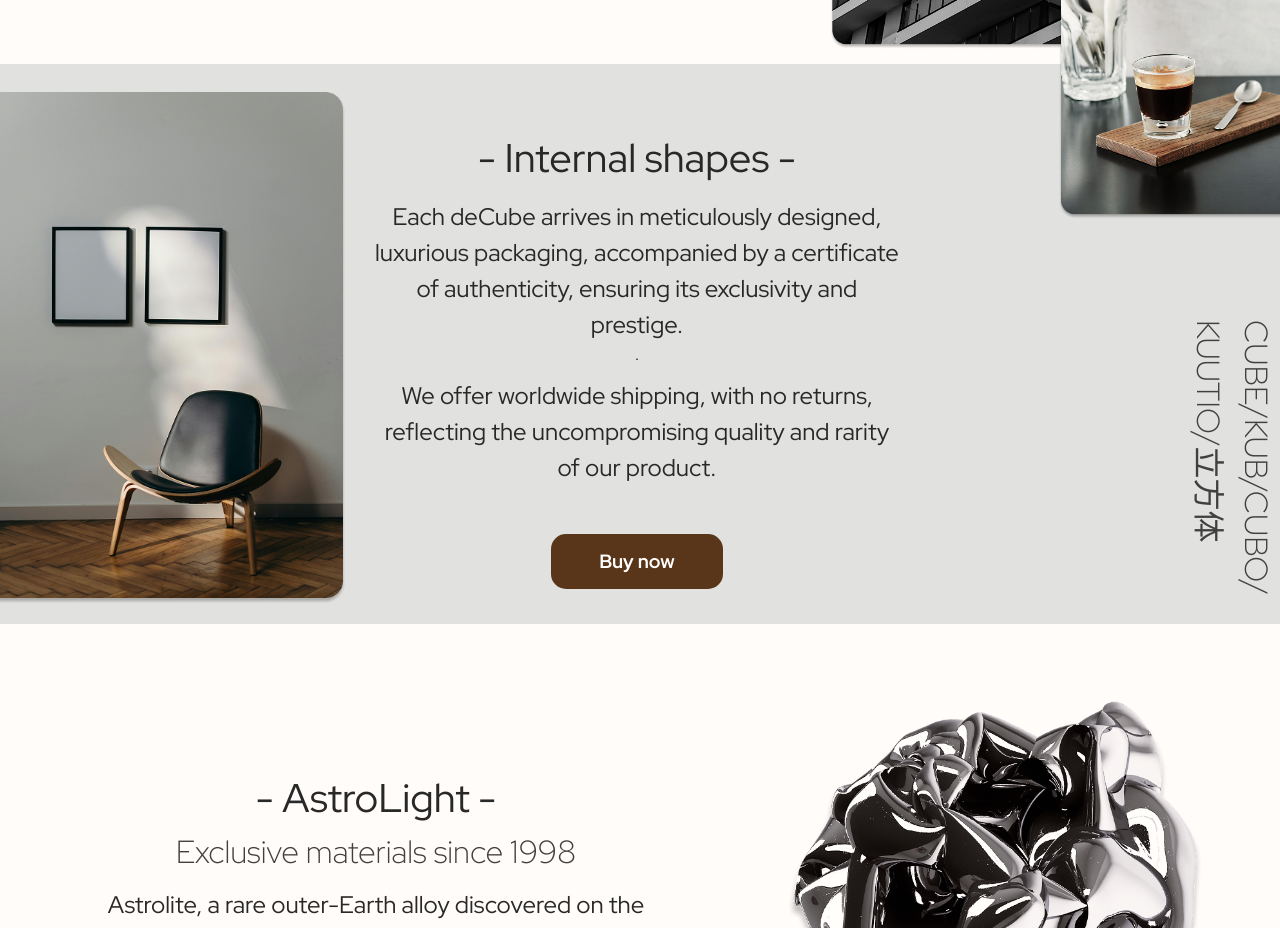
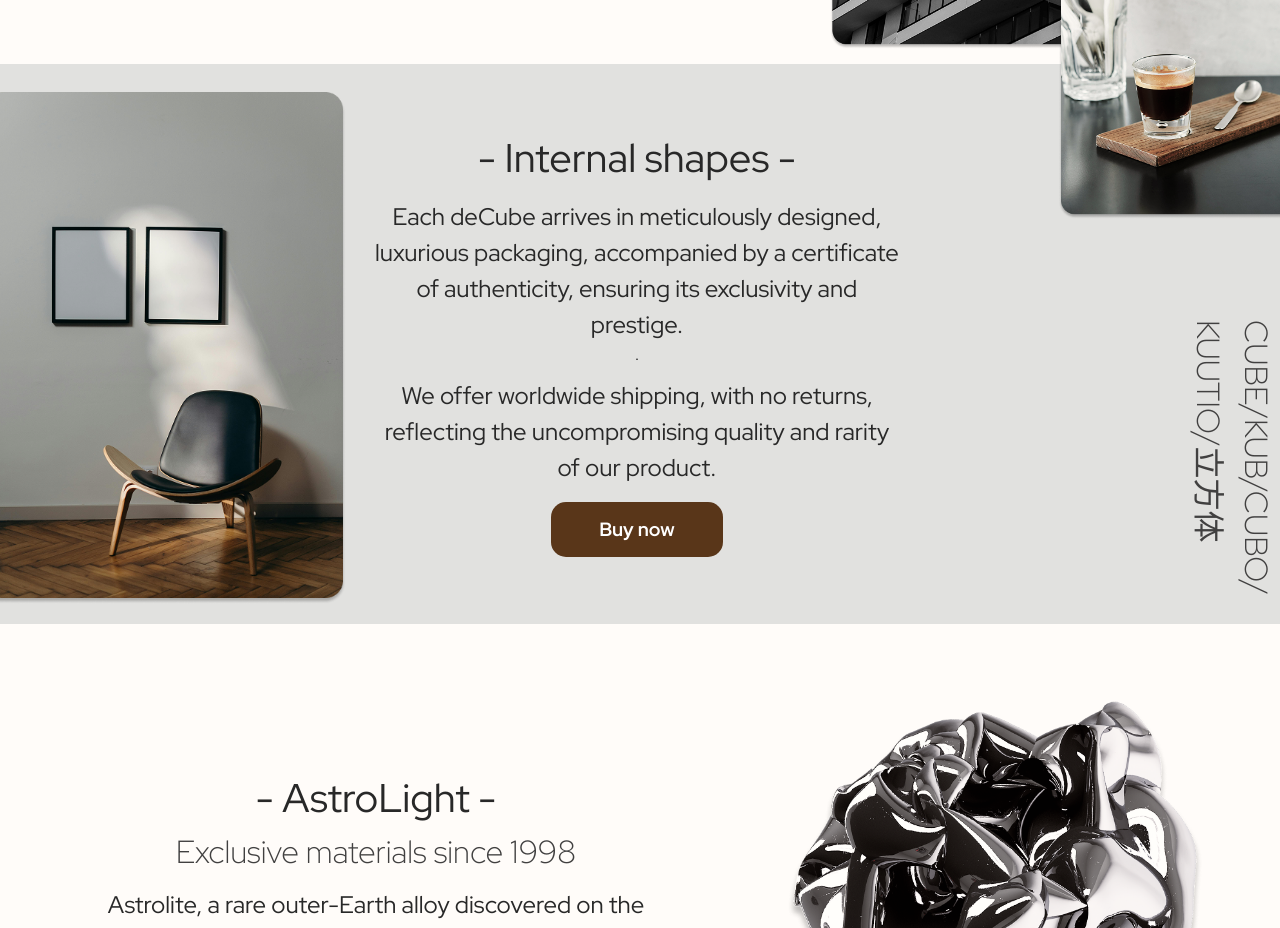
Before and after one commit to HermanNoren/DATX11-Traditional-Website, a Next.js app: page /aboutpage in a window 1280 px wide. Shown: the part 900-1828 px from the top of the page. Built offline with nearby package versions, Linux system fonts and the light colour scheme.

Commit message:
kopplat ihop productpage

```diff
--- a/src/app/aboutpage/aboutpage.css
+++ b/src/app/aboutpage/aboutpage.css
@@ -90,6 +90,7 @@
   margin-top: 4rem;
   margin-left: 2%;
   text-align: center;
+  border-color: aquamarine;
 }
 
 .astrolight {
@@ -102,7 +103,7 @@
 }
 
 .buy-button {
-  margin-top: 3rem;
+  margin-top: 1rem;
   padding: 0.8rem 3rem;
   font-size: 1.2rem;
   font-weight: bold;
@@ -112,7 +113,6 @@
   border-radius: 15px;
   cursor: pointer;
   transition: background-color 0.2s ease-in-out;
-  align-items: center;
 }
 
 .buy-button:hover {
--- a/src/app/productpage/page.tsx
+++ b/src/app/productpage/page.tsx
@@ -7,7 +7,7 @@ const ProductPage: React.FC = () => {
       <div className="header"></div>
       <h1 className="about-title">- Products -</h1>
       <p className="text">
-        Experience deCube—a revolutionary decorating cube crafted from
+        Experience deCube — a revolutionary decorating cube crafted from
         Astrolite, an exclusive <br />
         material from the depths of space. With its sleek, modern aesthetic and
         cutting-edge <br />
```
